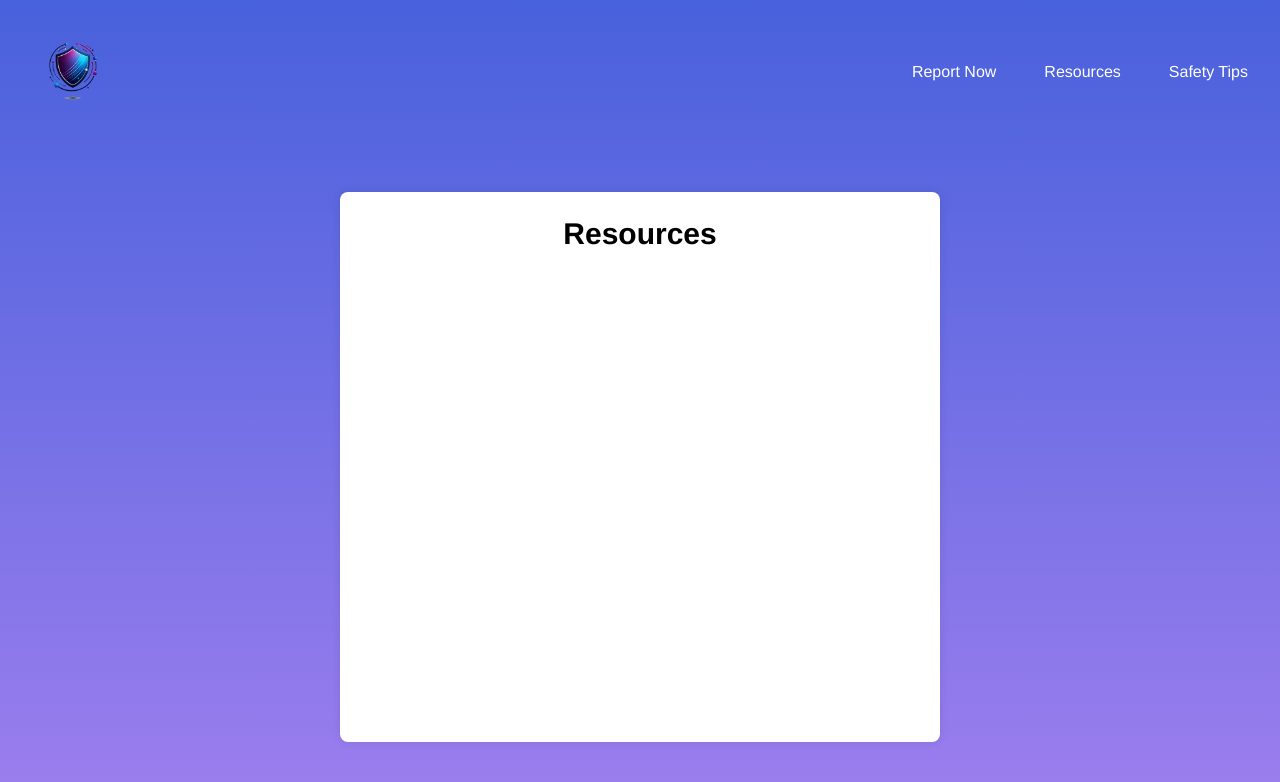
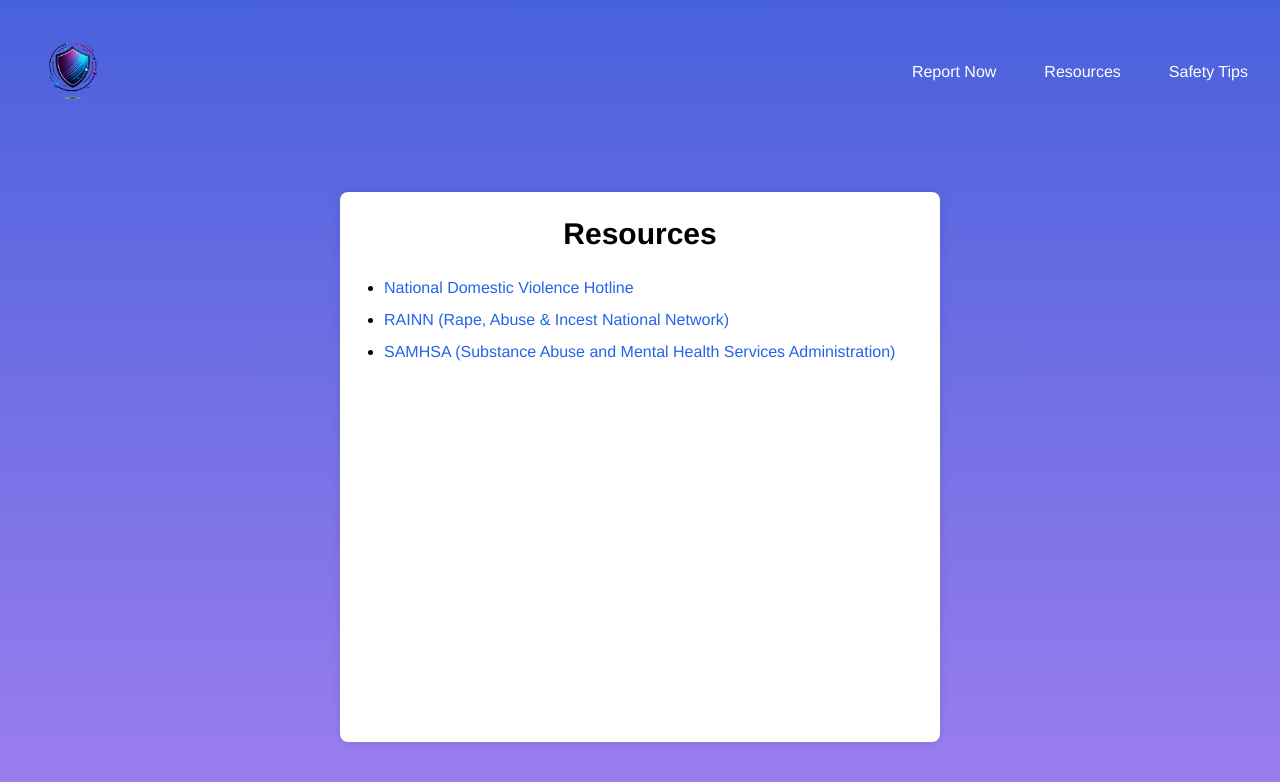
Before and after one commit to HildaPosada/Domestic-Violence-Reporting-Tool, a React (Vite) app: page /resources in a window 1280 px wide. Shown: the top 782 px of the page. Built offline with nearby package versions, Linux system fonts and the light colour scheme.

Commit message:
add text to resources

```diff
--- a/src/pages/Resources.jsx
+++ b/src/pages/Resources.jsx
@@ -1,12 +1,44 @@
 import Navbar from "../components/Navbar";
 
 export default function Resources() {
-    return(
+    return (
         <div className="bg-gradient-to-b from-custom-blue to-custom-purple h-screen font-arimo">
-            <Navbar/>
+            <Navbar />
             <section className="flex justify-center items-center h-[500px] md:h-[550px] mt-12 w-full">
-                <div className="sm:[95%] w-4/5 max-w-[600px] bg-white px-6 pt-6 pb-8 rounded-lg h-full shadow-custom ">
-                <h2 className="text-xl md:text-3xl font-bold text-center">Resources</h2>
+                <div className="sm:[95%] w-4/5 max-w-[600px] bg-white px-6 pt-6 pb-8 rounded-lg h-full shadow-custom">
+                    <h2 className="text-xl md:text-3xl font-bold text-center">Resources</h2>
+                    <ul className="list-disc mt-6 space-y-2 pl-5">
+                        <li>
+                            <a
+                                href="https://www.thehotline.org/"
+                                target="_blank"
+                                rel="noopener noreferrer"
+                                className="text-blue-600 hover:underline"
+                            >
+                                National Domestic Violence Hotline
+                            </a>
+                        </li>
+                        <li>
+                            <a
+                                href="https://www.rainn.org/"
+                                target="_blank"
+                                rel="noopener noreferrer"
+                                className="text-blue-600 hover:underline"
+                            >
+                                RAINN (Rape, Abuse & Incest National Network)
+                            </a>
+                        </li>
+                        <li>
+                            <a
+                                href="https://www.samhsa.gov/"
+                                target="_blank"
+                                rel="noopener noreferrer"
+                                className="text-blue-600 hover:underline"
+                            >
+                                SAMHSA (Substance Abuse and Mental Health Services Administration)
+                            </a>
+                        </li>
+                    </ul>
                 </div>
             </section>
         </div>
```
